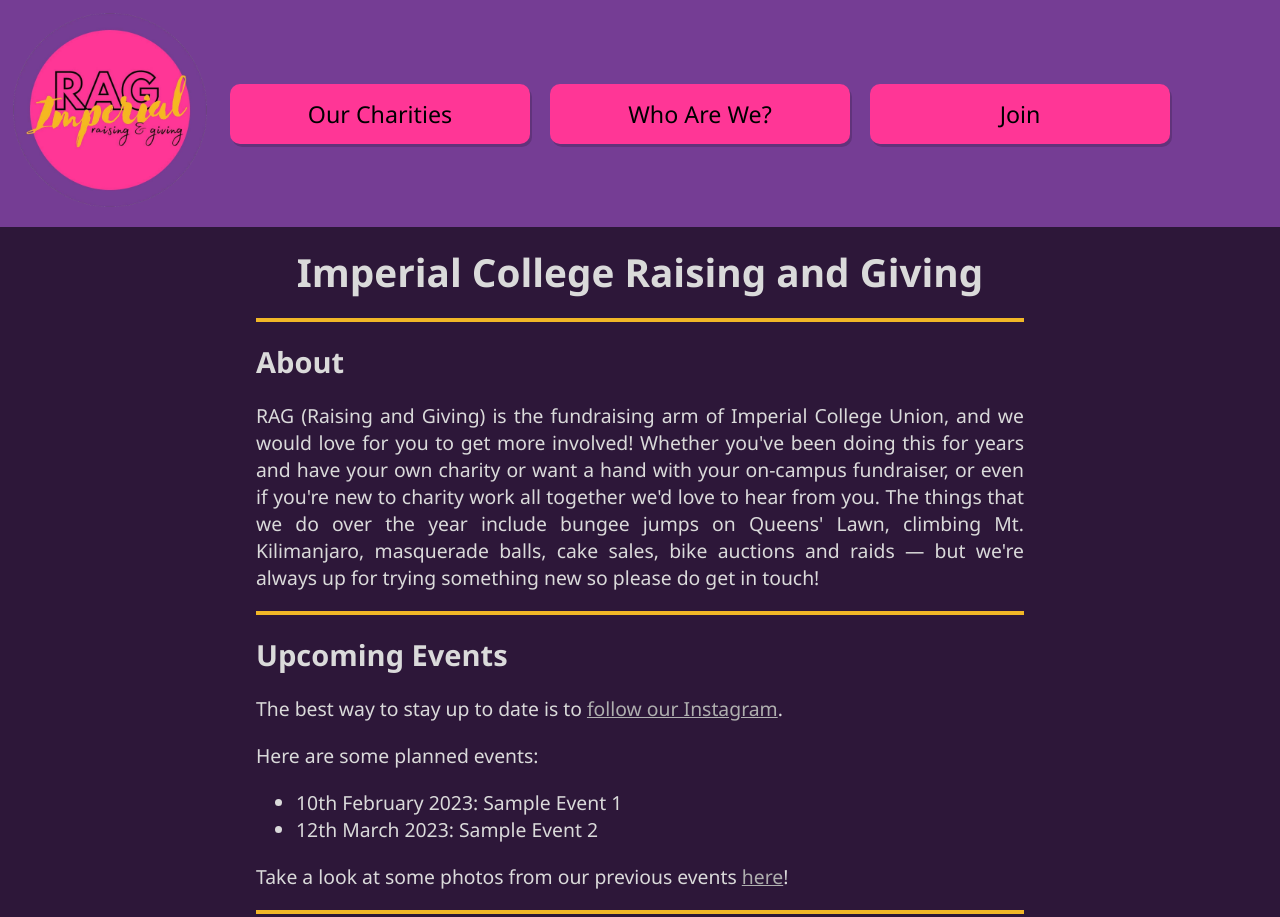
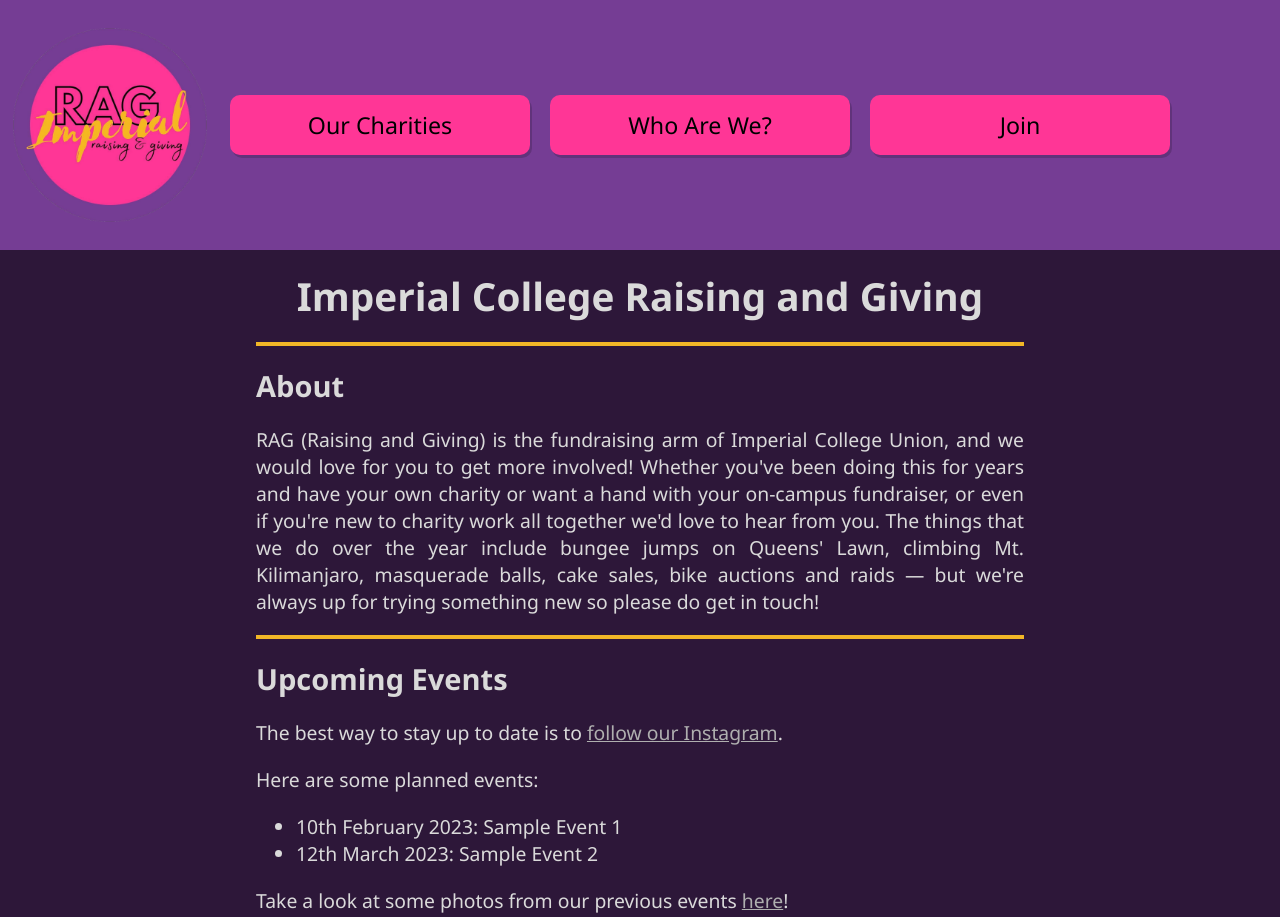
Before and after one commit to Diegovano/imperial-rag, a plain HTML site: page index.html in a window 1280 px wide. Shown: the top 917 px of the page. Drawn offline with Linux system fonts and the light colour scheme.

Commit message:
update navbar animations

```diff
--- a/script.js
+++ b/script.js
@@ -2,15 +2,19 @@
 window.onscroll = () => {
   const logo = document.getElementById("headerLogo");
   const logoBox = document.getElementById("logoBox");
-  if (document.body.scrollTop > 80 || document.documentElement.scrollTop > 80) {
+  const header = document.getElementById("header")
+  if (document.body.scrollTop > 5 || document.documentElement.scrollTop > 5) {
     logo.style.maxWidth = "100px";
     logoBox.style.padding = "0 10px";
+    header.style.height = `${Math.max(250 - document.documentElement.scrollTop, 100)}px`;
     for (let elem of document.getElementsByClassName("navbarLink")) {
       elem.style.height = "5vh";
     }
+
   } else {
     logo.style.maxWidth = "200px";
     logoBox.style.padding = "10px";
+    header.style.height = "250px";
     for (let elem of document.getElementsByClassName("navbarLink")) {
       elem.style.height = "7.5vh";
     }
--- a/styles.css
+++ b/styles.css
@@ -18,15 +18,14 @@
 }
 
 #header {
-  flex: 15vh;
-  flex-grow: 0;
   display: flex;
 
   width: 100%;
   top: 0;
+  height: 250px;
   position: fixed;
 
-  transition: 0.2s;
+  /* transition: 0.01s; */
 
   font-size: 1.2em;
 
@@ -34,15 +33,15 @@
 }
 
 #logoBox {
-  /* align-self: center;
-  flex-shrink: 0; */
+  display: flex;
   padding: 10px;
-
+  align-items: center;
 }
 
 #headerLogo {
   max-width: 200px;
   transition: 0.2s;
+
 }
 
 #navbar {
@@ -59,7 +58,7 @@
 
   flex: 1;
   align-self: center;
-  height: 7.5vh;
+  /* height: 7.5vh; */
   margin: 0 10px;
   max-width: 300px;
 
@@ -119,7 +118,7 @@
   overflow: auto;
   padding: 25px;
   margin-bottom: 100px;
-  margin-top: 226px;
+  margin-top: 250px;
 
   padding: 0 20vw;
 
```
